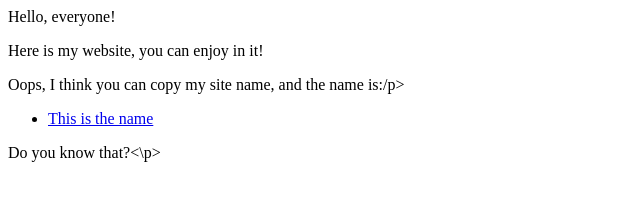
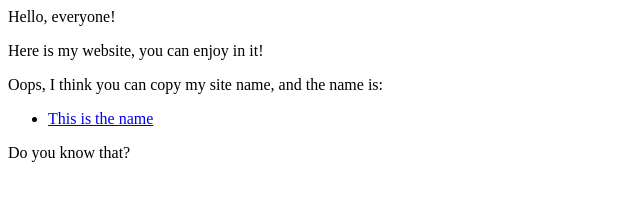
Before and after one commit to WellPythonUser/WellPythonUser.github.io, a plain HTML site: page index.html in a window 1280 px wide. Shown: the full height of the page, 0-640 px from the left. Drawn offline with Linux system fonts and the light colour scheme.

Commit message:
Update index.html

```diff
--- a/index.html
+++ b/index.html
@@ -1,7 +1,7 @@
 <p>Hello, everyone!</p>
 <p>Here is my website, you can enjoy in it!</p>
-<p>Oops, I think you can copy my site name, and the name is:/p>
+<p>Oops, I think you can copy my site name, and the name is:</p>
 <ul>
   <li> <a href="https://www.WellPythonUser.github.io">This is the name</a> </li>
 </ul>
-<p>Do you know that?<\p>
+<p>Do you know that?</p>
```
